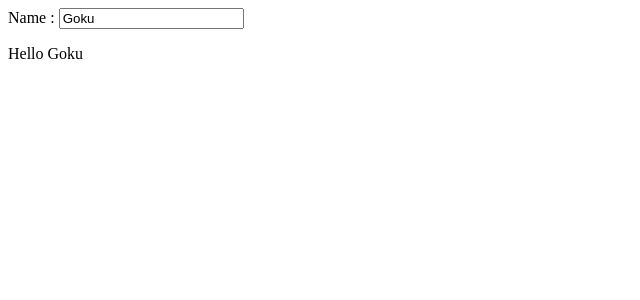
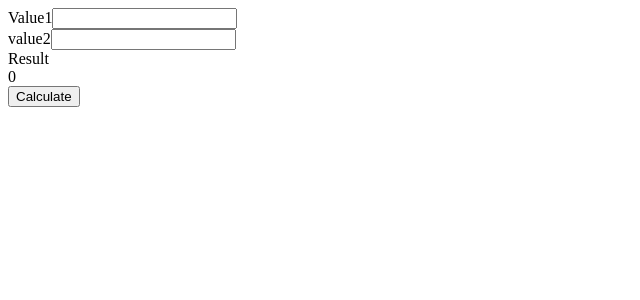
Before and after one commit to gokuljsparkout/GokulJSO, a React (Create React App) app: page / in a window 1280 px wide. Shown: the top 300 px of the page, without its empty margins (0-640 px from the left). Built offline with nearby package versions, Linux system fonts and the light colour scheme.

Commit message:
this Binding

```diff
--- a/src/App.js
+++ b/src/App.js
@@ -1,10 +1,10 @@
 import React from 'react'
-import MyComponent from './MyComponent'
+import Calculator from './Calculator'
 
 const App = () => {
   return (
     <div>
-      <MyComponent/>
+      <Calculator/>
     </div>
   )
 }
--- /dev/null
+++ b/src/Calculator.js
@@ -0,0 +1,56 @@
+import React, { Component } from 'react'
+
+class Calculator extends Component {
+
+  constructor(props){
+    super(props);
+    this.state={
+      value1: this.props.value1,
+      value2 : this.props.value2,
+      result : 0
+    }
+    this.handleChangeValue1=this.handleChangeValue1.bind(this);
+    this.handleChangeValue2=this.handleChangeValue2.bind(this);
+    this.calculate = this.calculate.bind(this);
+  }
+  handleChangeValue1(e){
+    this.setState({value1: e.target.value});
+  }
+
+  handleChangeValue2(e){
+    this.setState({value2 : e.target.value})
+  }
+
+  calculate(e){
+    e.preventDefault();
+    this.setState({result : Number.parseInt(this.state.value1)+  Number.parseInt(this.state.value2)})
+  }
+  render() {
+    return (
+      <form>
+        <div>
+          <label>Value1</label>
+          <input name="value1" type="text"
+                 onChange={this.handleChangeValue1}
+                 value={this.state.value1}></input>
+        </div>
+        <div>
+          <label>value2</label>
+          <input name="value2" type="text"
+                 onChange={this.handleChangeValue2}
+                 value={this.state.value2}></input>
+        </div>
+        <div>
+          <label>Result</label>
+          <div id='result'>{this.state.result}</div>
+        </div>
+        <div>
+          <button onClick={this.calculate}>Calculate</button>
+        </div>
+
+      </form>
+    )
+  }
+}
+
+export default Calculator;
--- a/src/MyComponent.js
+++ /dev/null
@@ -1,27 +0,0 @@
-import React from 'react';
-import { useState,useEffect } from 'react';
-
-function MyComponent() {
-  const[name,setName] = useState(()=>{
-    const storedValue = localStorage.getItem('name');
-    return storedValue!== null ? JSON.parse(storedValue): 'Goku';
-  })
-
-  useEffect(()=>{
-    localStorage.setItem('name',JSON.stringify(name));
-  },[name]);
-
-  function handlenameChange(event)
-  {
-    setName(event.target.value);
-  }
-  return (
-    <div>
-      <label htmlFor='name'>Name : </label>
-      <input type='text' id='name' placeholder='Enter' value={name} onChange={handlenameChange} ></input>
-      <p>Hello {name}</p>
-    </div>
-  )
-}
-
-export default MyComponent
```
